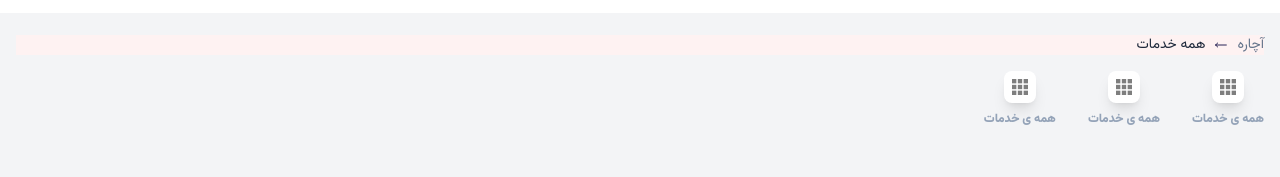
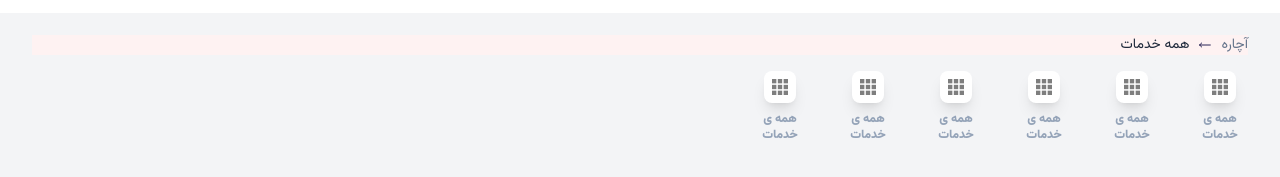
Before and after one commit to mhdix/achare, a website: page public/services.html in a window 1280 px wide. Shown: the part 61-238 px from the top of the page. Drawn offline with Linux system fonts and the light colour scheme.

Commit message:
fixed style servises hero

```diff
--- a/public/services.html
+++ b/public/services.html
@@ -130,7 +130,7 @@
         </header>
 
         <!-- content -->
-        <div class="space-y-4 px-4 m-auto  w-screen max-w-screen-xl mt-16 md:mt-24">
+        <div class="space-y-4 m-auto  w-screen max-w-screen-xl mt-20 md:mt-24 px-8 ">
         <!-- search -->
         <div class="bg-white mt-11 overflow-hidden rounded-md border hidden">
             <input  type="search" class="w-full px-4 py-3 " placeholder="جستجو">
@@ -146,20 +146,38 @@
         </div>
 
 
-        <div class="flex gap-8">
-            <div class="flex flex-col items-center gap-2">
+        <div class="flex gap-8 overflow-x-scroll overflow-y-hidden pb-4 cursor-pointer">
+            <div class="flex flex-col items-center gap-2 w-14 grow-0 shrink-0">
                 <div class="bg-white w-fit rounded-lg shadow-lg flex justify-center p-2 ">
                     <img src="../assets/image/menubar.png" class="w-4 opacity-50" alt="">
                 </div>
                 <p class="text-xs text-slate-400 font-bold text-center">همه ی خدمات</p>
             </div>
-            <div class="flex flex-col items-center gap-2">
+            <div class="flex flex-col items-center gap-2 w-14 grow-0 shrink-0">
                 <div class="bg-white w-fit rounded-lg shadow-lg flex justify-center p-2 ">
                     <img src="../assets/image/menubar.png" class="w-4 opacity-50" alt="">
                 </div>
                 <p class="text-xs text-slate-400 font-bold text-center">همه ی خدمات</p>
             </div>
-            <div class="flex flex-col items-center gap-2">
+            <div class="flex flex-col items-center gap-2 w-14 grow-0 shrink-0">
+                <div class="bg-white w-fit rounded-lg shadow-lg flex justify-center p-2 ">
+                    <img src="../assets/image/menubar.png" class="w-4 opacity-50" alt="">
+                </div>
+                <p class="text-xs text-slate-400 font-bold text-center">همه ی خدمات</p>
+            </div>
+            <div class="flex flex-col items-center gap-2 w-14 grow-0 shrink-0">
+                <div class="bg-white w-fit rounded-lg shadow-lg flex justify-center p-2 ">
+                    <img src="../assets/image/menubar.png" class="w-4 opacity-50" alt="">
+                </div>
+                <p class="text-xs text-slate-400 font-bold text-center">همه ی خدمات</p>
+            </div>
+            <div class="flex flex-col items-center gap-2 w-14 grow-0 shrink-0">
+                <div class="bg-white w-fit rounded-lg shadow-lg flex justify-center p-2 ">
+                    <img src="../assets/image/menubar.png" class="w-4 opacity-50" alt="">
+                </div>
+                <p class="text-xs text-slate-400 font-bold text-center">همه ی خدمات</p>
+            </div>
+            <div class="flex flex-col items-center gap-2 w-14 grow-0 shrink-0">
                 <div class="bg-white w-fit rounded-lg shadow-lg flex justify-center p-2 ">
                     <img src="../assets/image/menubar.png" class="w-4 opacity-50" alt="">
                 </div>
```
Also changed, not shown: public/build/tailwind.css, src/css/tailwind.css (line endings or trailing spaces).
